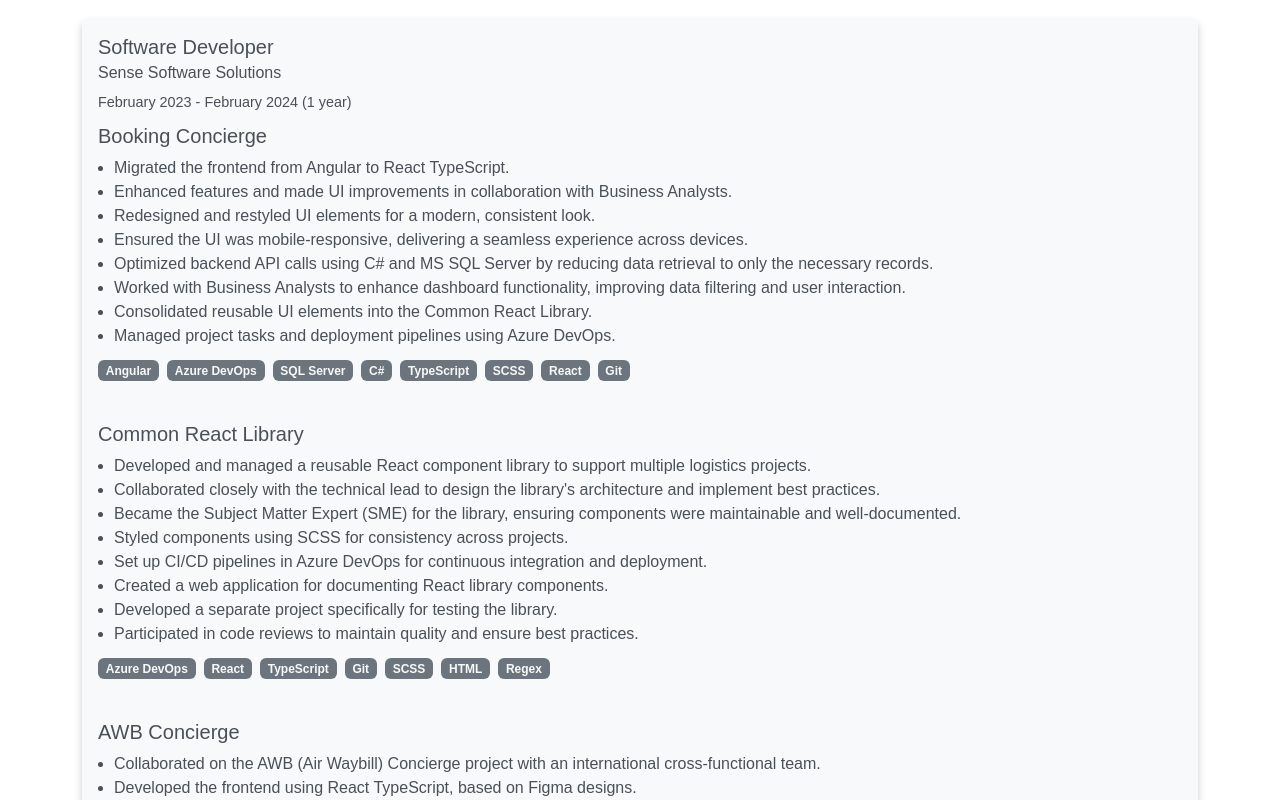
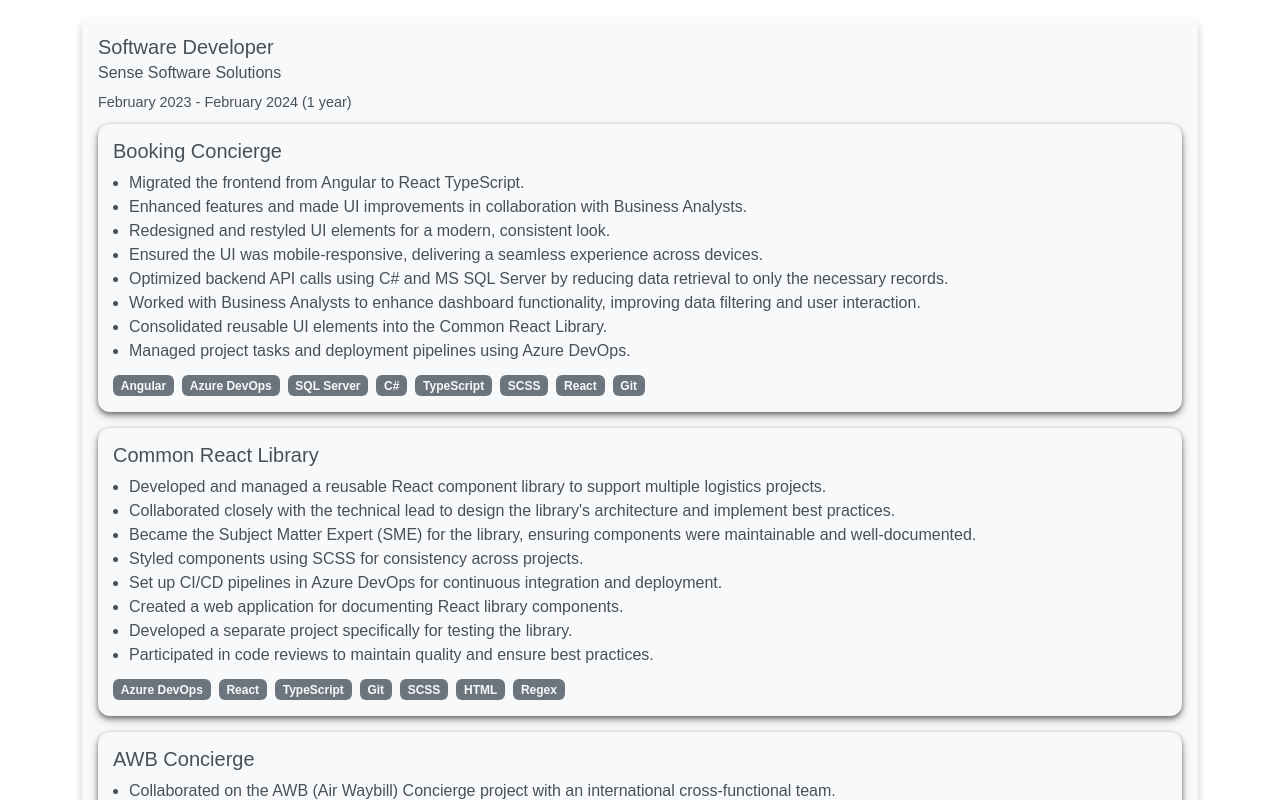
Before and after one commit to DrStrange24/Portfolio, a React (Create React App) app: page / in a window 1280 px wide. Shown: the part 680-1480 px from the top of the page. Built offline with nearby package versions, Linux system fonts and the light colour scheme; no server answers.

Commit message:
add box shadow to work experience projects

```diff
--- a/src/components/WorkHistory.tsx
+++ b/src/components/WorkHistory.tsx
@@ -71,7 +71,7 @@ const WorkExperienceCard = ({
 
         {/* Projects */}
         {projects.map((project, index) => (
-          <div key={index} className="mb-3">
+          <div key={index} className="projects mb-3">
             <h5 className="text-light">{project.projectTitle}</h5>
             <ul className="text-muted">
               {project.responsibilities.map((responsibility, idx) => (
@@ -85,7 +85,6 @@ const WorkExperienceCard = ({
                 </Badge>
               ))}
             </div>
-            <br />
           </div>
         ))}
       </Card.Body>
--- a/src/styles/global.scss
+++ b/src/styles/global.scss
@@ -243,6 +243,12 @@ body {
             }
           }
         }
+
+        .projects {
+          padding: 15px;
+          border-radius: 12px;
+          box-shadow: var(--work-experience-projects-box-shadow);
+        }
       }
     }
   }
--- a/src/styles/variables.scss
+++ b/src/styles/variables.scss
@@ -17,6 +17,9 @@
   --section-text-secondary-color: #495057; // Slightly lighter gray for secondary text
 
   --section-dropdown-bg-color: #f1f1f1;
+
+  --work-experience-projects-box-shadow: 0px 2px 4px rgba(0, 0, 0, 0.4),
+    0px 4px 8px rgba(0, 0, 0, 0.3);
 }
 
 [data-theme="dark"] {
@@ -38,4 +41,7 @@
   --section-text-secondary-color: #adb5bd; // Slightly darker gray for secondary text
 
   --section-dropdown-bg-color: gray;
+
+  --work-experience-projects-box-shadow: 0px 4px 8px rgba(0, 0, 0, 0.7),
+    0px 6px 16px rgba(0, 0, 0, 0.5);
 }
```
